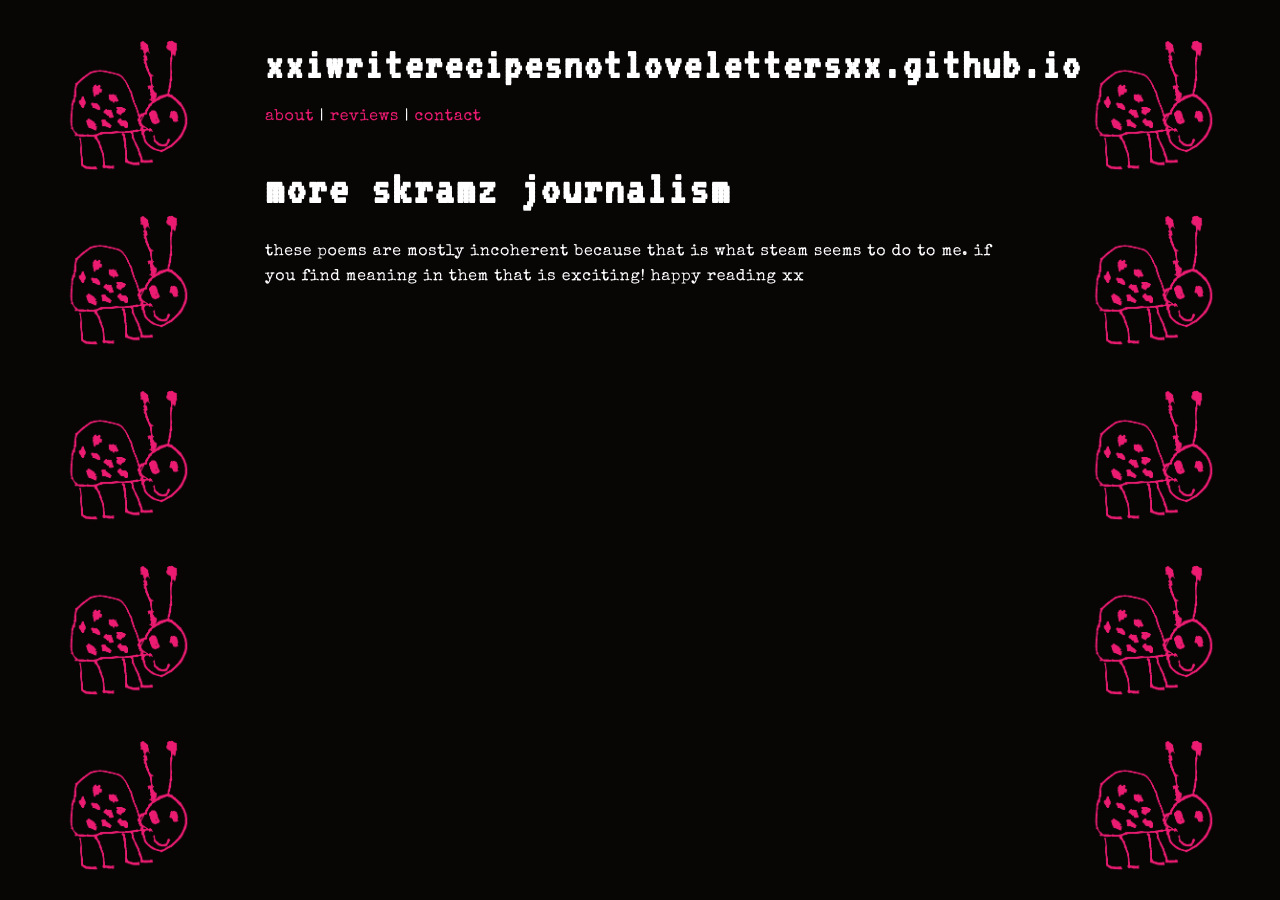
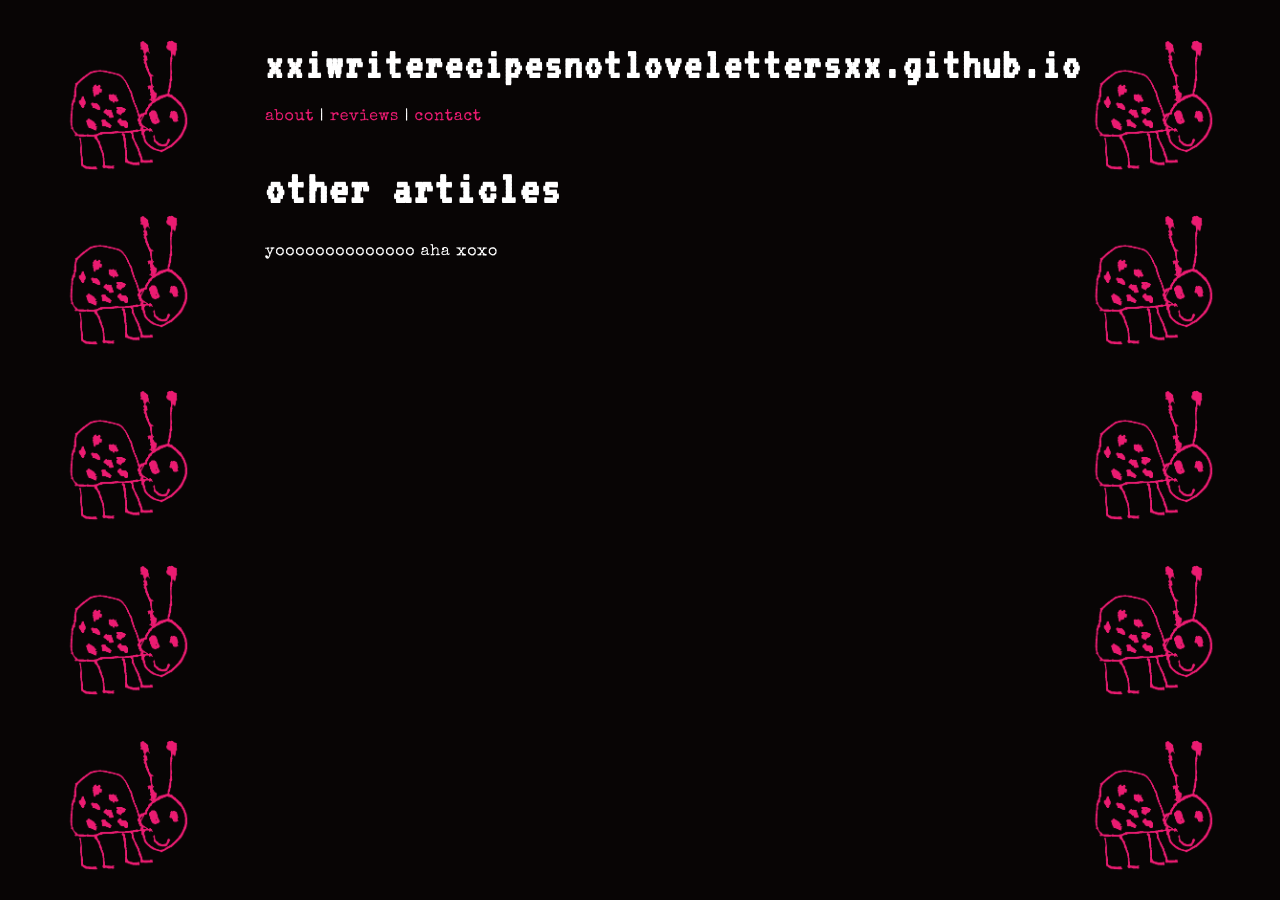
Before and after one commit to xxiwriterecipesnotlovelettersxx/xxiwriterecipesnotlovelettersxx.github.io, a Jekyll site: the page built from other-articles.md, in a window 1280 px wide. Built offline with Jekyll 4.4.1, drawn with Linux system fonts in a browser that asks for light colours.

Commit message:
Update and rename more-skramz-journalism.md to other-articles.md

```diff
--- a/more-skramz-journalism.md
+++ b/other-articles.md
@@ -3,8 +3,8 @@ layout: default
 title: more skramz journalism
 ---
 
-<h1>more skramz journalism</h1>
-<p>these poems are mostly incoherent because that is what steam seems to do to me. if you find meaning in them that is exciting! happy reading xx</p>
+<h1>other articles</h1>
+<p>yoooooooooooooo aha xoxo</p>
 <br>
 <ul class="article-list">
 {% assign article_posts = site.posts | where:"categories","article" | sort:"date" | reverse %}
```
